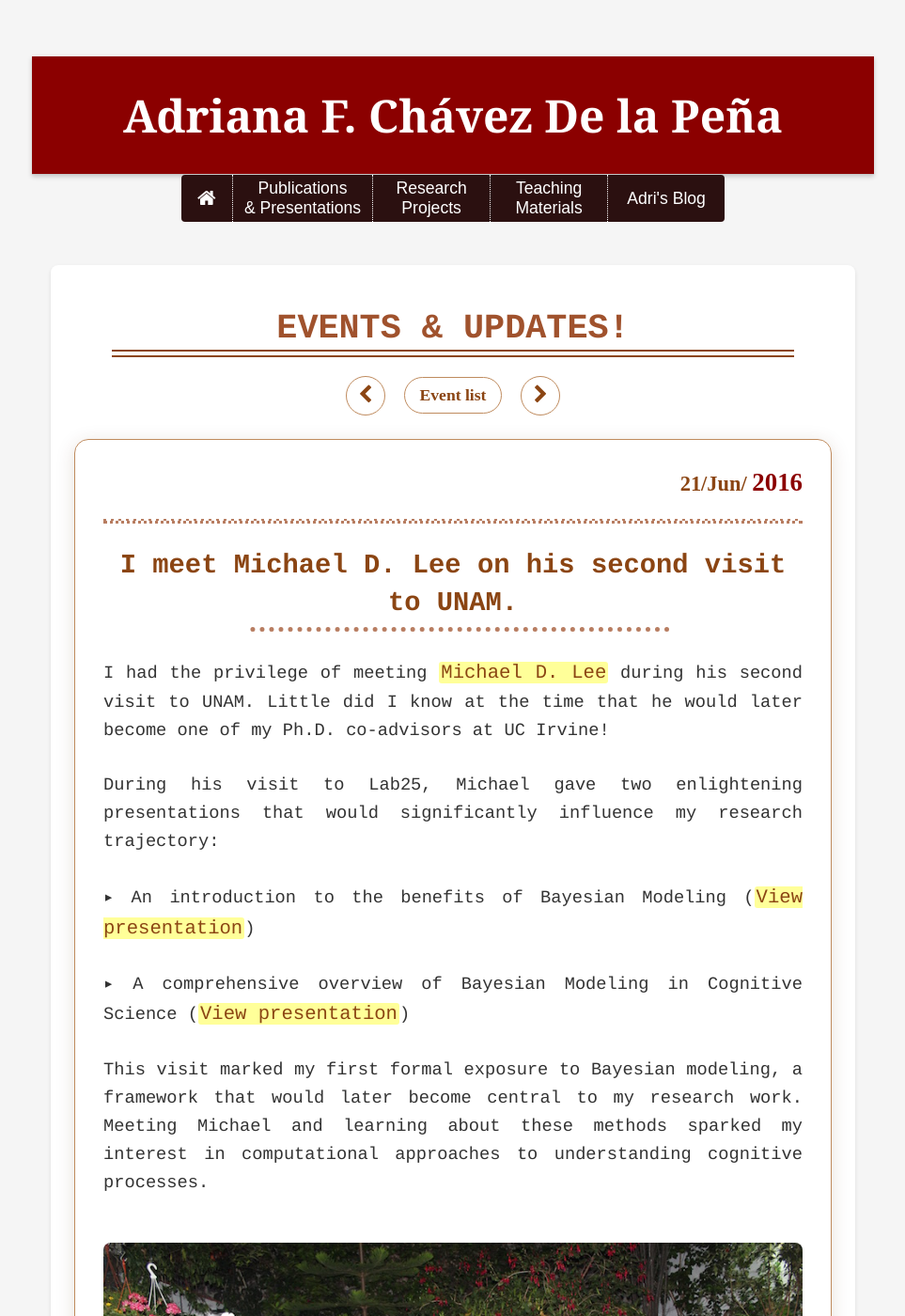
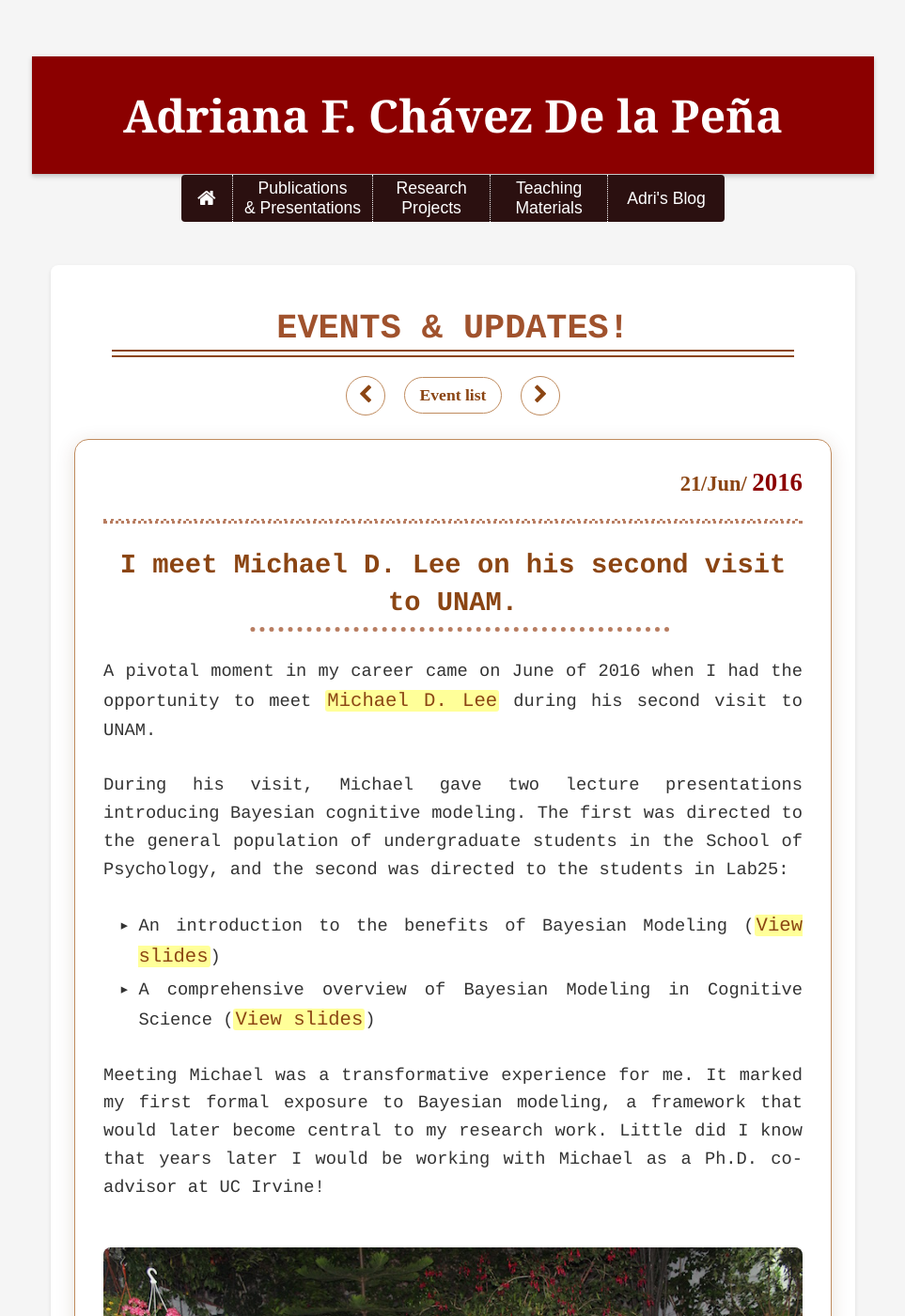
Before and after one commit to Adrifelcha/adrifelcha.github.io, a Jekyll site: the page built from _posts/2016-06-21-met-michael-lee.md, in a window 1280 px wide and 1400 px high. Shown: the whole window at 94% size, without its empty margins (158-1121 px from the left). Built offline with Jekyll 4.4.1, drawn with Linux system fonts in a browser that asks for light colours; some web fonts are replaced.

Commit message:
Update entry, correct links

```diff
--- a/_posts/2016-06-21-met-michael-lee.md
+++ b/_posts/2016-06-21-met-michael-lee.md
@@ -6,15 +6,14 @@ date: 2016-06-21
 
 ### I meet Michael D. Lee on his second visit to UNAM.
 
-I had the privilege of meeting <a class='link' href="http://faculty.sites.uci.edu/mdlee/">Michael D. Lee</a> during his second visit to UNAM. Little did I know at the time that he would later become one of my Ph.D. co-advisors at UC Irvine!
+A pivotal moment in my career came on June of 2016 when I had the opportunity to meet <a class='link' href="http://faculty.sites.uci.edu/mdlee/">Michael D. Lee</a> during his second visit to UNAM.
 
-During his visit to Lab25, Michael gave two enlightening presentations that would significantly influence my research trajectory:
+During his visit, Michael gave two lecture presentations introducing Bayesian cognitive modeling. The first was directed to the general population of undergraduate students in the School of Psychology, and the second was directed to the students in Lab25:
 
-▸ An introduction to the benefits of Bayesian Modeling (<a class='link' href="/presentations/Lee_BayesianBenefits.pdf">View presentation</a>)
+- An introduction to the benefits of Bayesian Modeling (<a class='link' href="https://bouzaslab25.github.io/presentations/Lee_BayesianBenefits.pdf" target="_blank">View slides</a>)
+- A comprehensive overview of Bayesian Modeling in Cognitive Science (<a class='link' href="https://bouzaslab25.github.io/presentations/Lee_June2016.pdf" target="_blank">View slides</a>)
 
-▸ A comprehensive overview of Bayesian Modeling in Cognitive Science (<a class='link' href="/presentations/Lee_June2016.pdf">View presentation</a>)
-
-This visit marked my first formal exposure to Bayesian modeling, a framework that would later become central to my research work. Meeting Michael and learning about these methods sparked my interest in computational approaches to understanding cognitive processes.
+Meeting Michael was a transformative experience for me. It marked my first formal exposure to Bayesian modeling, a framework that would later become central to my research work. Little did I know that years later I would be working with Michael as a Ph.D. co-advisor at UC Irvine!
 
 <div style="text-align: center">
     <img src="/photos/IMG_5430.JPG" alt="Group photo with Michael Lee">
```
